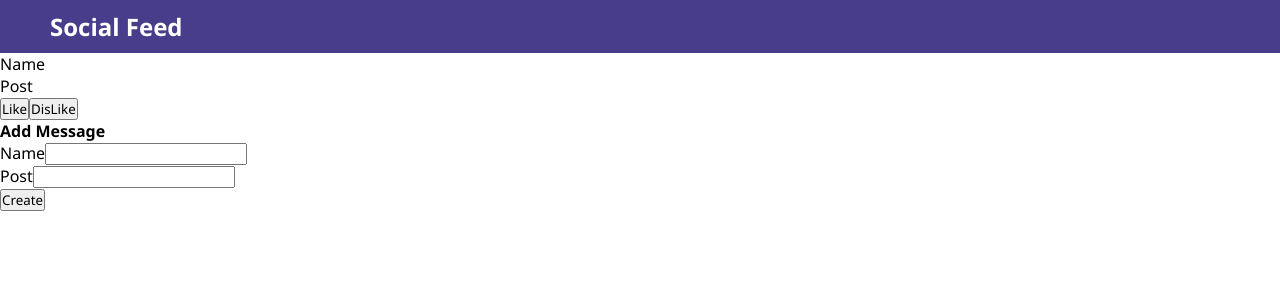
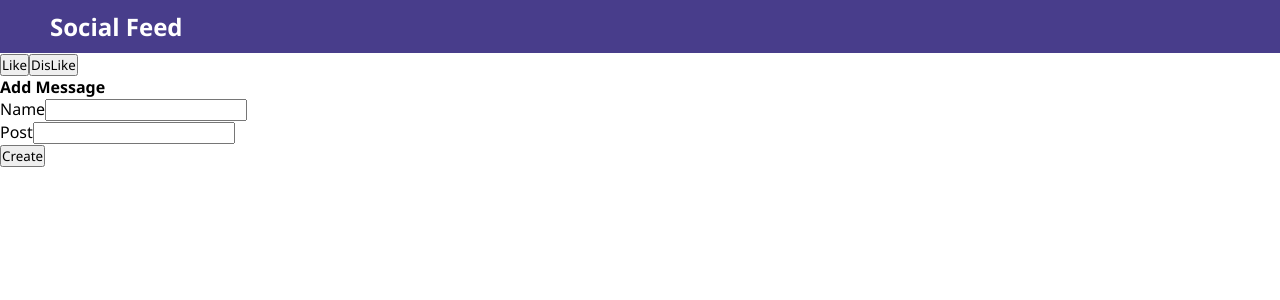
Before and after one commit to andreacalderon0493/SocialFeedRepo, a React (Create React App) app: page / in a window 1280 px wide. Shown: the top 300 px of the page. Built offline with nearby package versions, Linux system fonts and the light colour scheme.

Commit message:
lifting state for post list

```diff
--- a/src/App.jsx
+++ b/src/App.jsx
@@ -2,12 +2,18 @@ import "./App.css";
 import Header from "./components/Header/Header";
 import PostList from "./components/Post/Post";
 import CreatePostForm from "./components/CreatePostForm/CreatePostForm";
+import React, { useState } from "react";
+
 function App() {
+  const [posts, setPosts] = useState([]);
+
   return (
     <div className="App">
       <Header />
-      <PostList />
-      <CreatePostForm />
+      <div className="flex-container">
+        <PostList posts={posts} />
+        <CreatePostForm />
+      </div>
     </div>
   );
 }
--- a/src/components/CreatePostForm/CreatePostForm.jsx
+++ b/src/components/CreatePostForm/CreatePostForm.jsx
@@ -10,7 +10,6 @@ const CreatePostForm = ({}) => {
       name,
       post,
     };
-    console.log(formData);
   };
 
   return (
--- a/src/components/Post/Post.jsx
+++ b/src/components/Post/Post.jsx
@@ -1,7 +1,7 @@
 import React, { useState } from "react";
 import "./Post.css";
 
-const Post = ({ postObj, title }) => {
+const Post = ({ title }) => {
   const [isLike, setIsLike] = useState(false);
   const [isDislike, setIsDisLike] = useState(false);
   const handleClick = (e) => {
@@ -18,10 +18,10 @@ const Post = ({ postObj, title }) => {
 
       <div>
         <div>
-          <span>Name</span>
+          <span></span>
           <span></span>
           <div>
-            <span>Post</span>
+            <span></span>
             <span></span>
           </div>
           <div>
--- a/src/components/PostList/PostList.jsx
+++ b/src/components/PostList/PostList.jsx
@@ -1,7 +1,6 @@
 import Post from "./components/Post/Post";
 
-const PostList = ({ post }) => {
-  const posts = [];
+const PostList = ({ posts = [] }) => {
   const postItems = posts.map((post) => <Post key={(title = "Message Us")} />);
   return (
     <div className="post-list">
```
